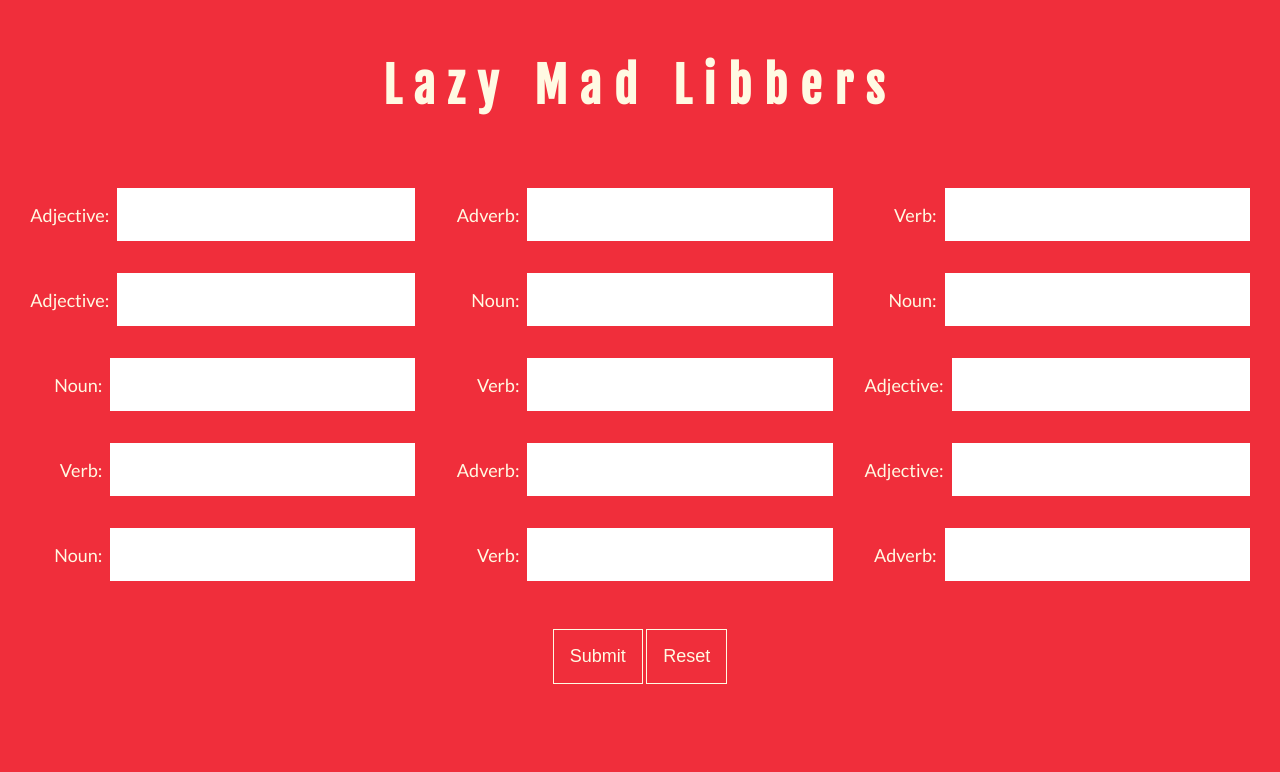
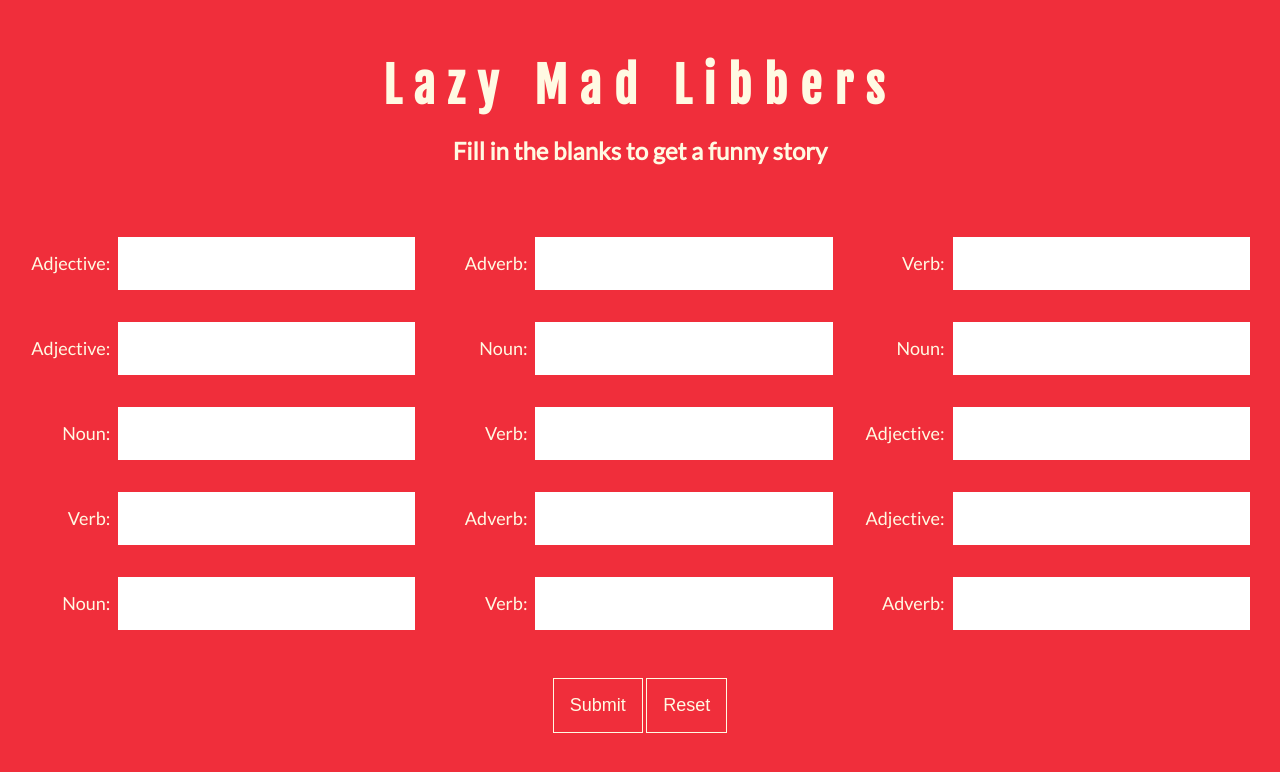
Before and after one commit to FAC10/week-4-zapo, a website: page public/index.html in a window 1280 px wide. Drawn offline with Linux system fonts and the light colour scheme.

Commit message:
Add instructions and related CSS
Relates #8

```diff
--- a/public/index.css
+++ b/public/index.css
@@ -15,13 +15,16 @@ body {
   font-family: 'Lato', Helvetica, Arial, sans-serif;
 }
 
+header {
+  text-align: center;
+}
+
 #title {
   margin: 0;
   margin-top: 3.5rem;
   font-family: 'Fjalla One', Helvetica, Arial, sans-serif;
   font-size: 3rem;
   letter-spacing: 0.8rem;
-  text-align: center;
 }
 
 #app {
@@ -55,7 +58,7 @@ label {
   justify-content: flex-end;
   -ms-align-items: center;
   align-items: center;
-  flex: 0 0 4.5rem;
+  flex: 0 0 5rem;
 
 }
 
--- a/public/index.html
+++ b/public/index.html
@@ -5,7 +5,7 @@
   <meta charset="UTF-8">
   <meta name="viewport" content="width=device-width, initial-scale=1.0">
   <meta http-equiv="X-UA-Compatible" content="ie=edge">
-  <title>Unimaginative Mad Libs</title>
+  <title>Lazy Mad Libbers</title>
   <link rel='stylesheet' type='text/css' href='index.css'>
   <link href="https://fonts.googleapis.com/css?family=Fjalla+One|Lato" rel="stylesheet">
   <link rel="icon" type="image/ico" href="favicon.ico">
@@ -15,6 +15,7 @@
 
   <header>
     <h1 id="title">Lazy Mad Libbers</h1>
+    <h2>Fill in the blanks to get a funny story</h2>
   </header>
 
   <section id="app">
```
